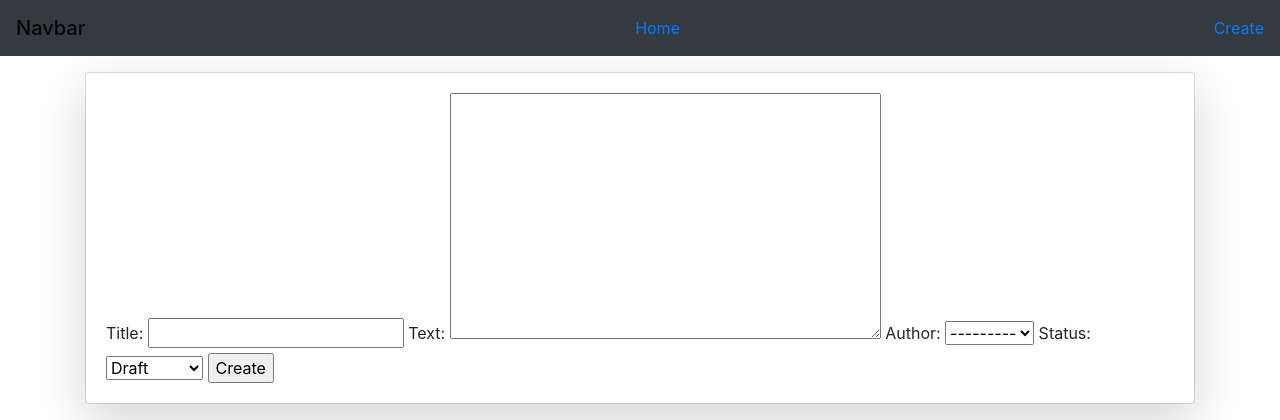
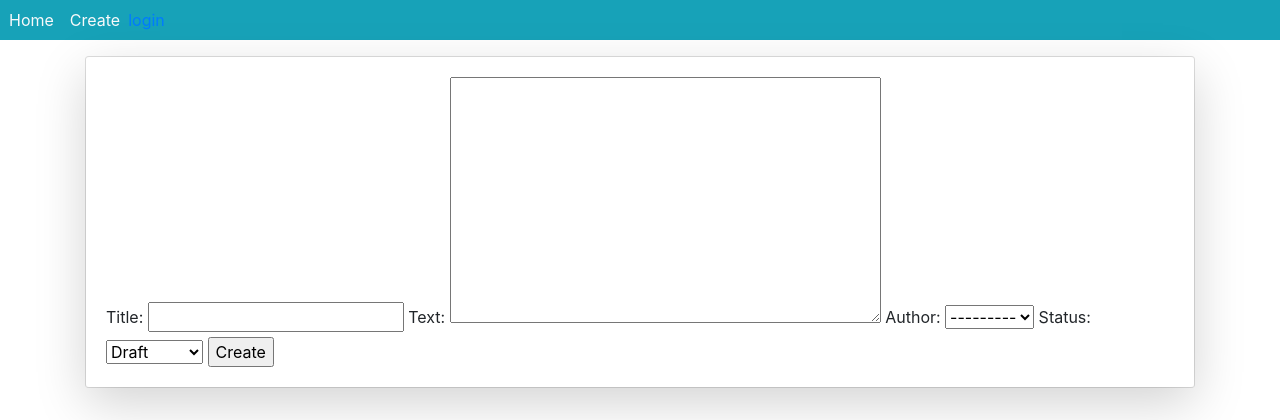
Before and after one commit to pxsa/weblog, a Django app: page /blog/create/ in a window 1280 px wide. Shown: the top 420 px of the page. Run offline with Django 4.2, Linux system fonts and the light colour scheme; data comes from the database, SQL or seed files in the repository; both versions use the stored data as it was after the commit.

Commit message:
login & logout

```diff
--- a/config/settings.py
+++ b/config/settings.py
@@ -123,3 +123,6 @@ STATIC_URL = 'static/'
 # https://docs.djangoproject.com/en/4.2/ref/settings/#default-auto-field
 
 DEFAULT_AUTO_FIELD = 'django.db.models.BigAutoField'
+
+LOGIN_REDIRECT_URL = 'all_posts'
+LOGOUT_REDIRECT_URL = 'all_posts'
--- a/config/urls.py
+++ b/config/urls.py
@@ -19,5 +19,7 @@ from django.urls import path, include
 
 urlpatterns = [
     path('admin/', admin.site.urls),
-    path('blog/', include('blog.urls'))
+    path('blog/', include('blog.urls')),
+    path('accounts/', include('django.contrib.auth.urls')),
+
 ]
--- a/templates/_base.html
+++ b/templates/_base.html
@@ -9,10 +9,26 @@
 
 </head>
 <body>
-    <nav class="navbar navbar-light bg-dark">
-        <span class="navbar-brand mb-0 h1">Navbar</span>
-        <a href="{% url 'all_posts' %}">Home</a>
-        <a href="{% url 'create_post' %}">Create</a>
+    <nav class="navbar navbar-light bg-info text-light">
+        <div class="row justify-content-start g-3 text-align-center align-item-center">
+            <div>
+                <a class="text-light mb-0 m-2" href="{% url 'all_posts' %}">Home</a>
+            </div>
+            <div>
+                <a class="text-light mb-0 m-2" href="{% url 'create_post' %}">Create</a>
+            </div>
+            <div>
+                {% if user.is_authenticated %}
+                    welcome {{user.username}} |
+                    <form class="inline-block" action="{% url 'logout' %}" method='POST'>
+                        {% csrf_token %}
+                        <button class="btn btn-sm" type="submit">logout</button>
+                    </form>
+                {% else %}
+                    <a href="{% url 'login' %}">login</a>
+                {% endif %}
+            </div>
+        </div>
     </nav>
 
     <div class="container">
```
Also changed, not shown: templates/registration/login.html (added, +18 -0 lines), db.sqlite3.
